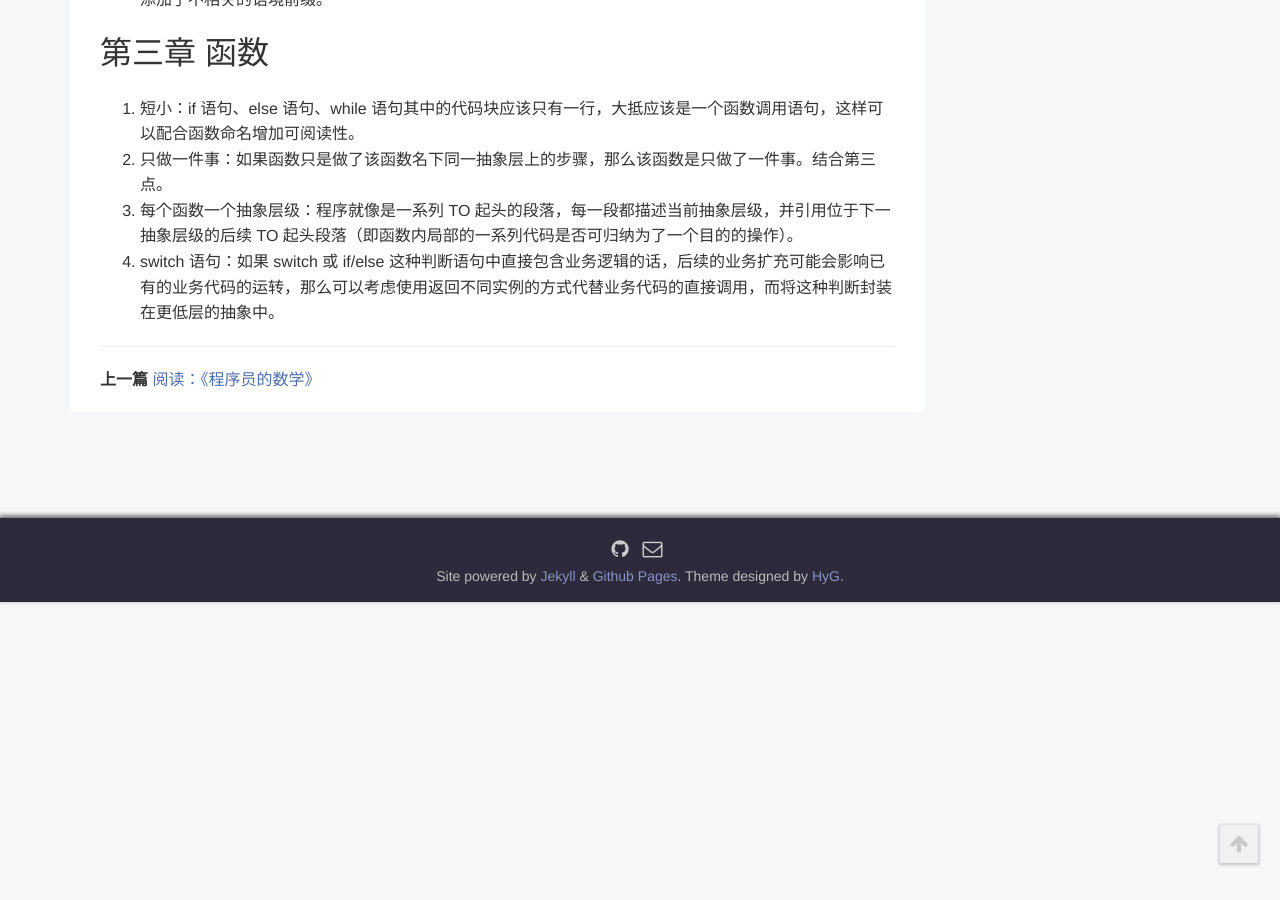
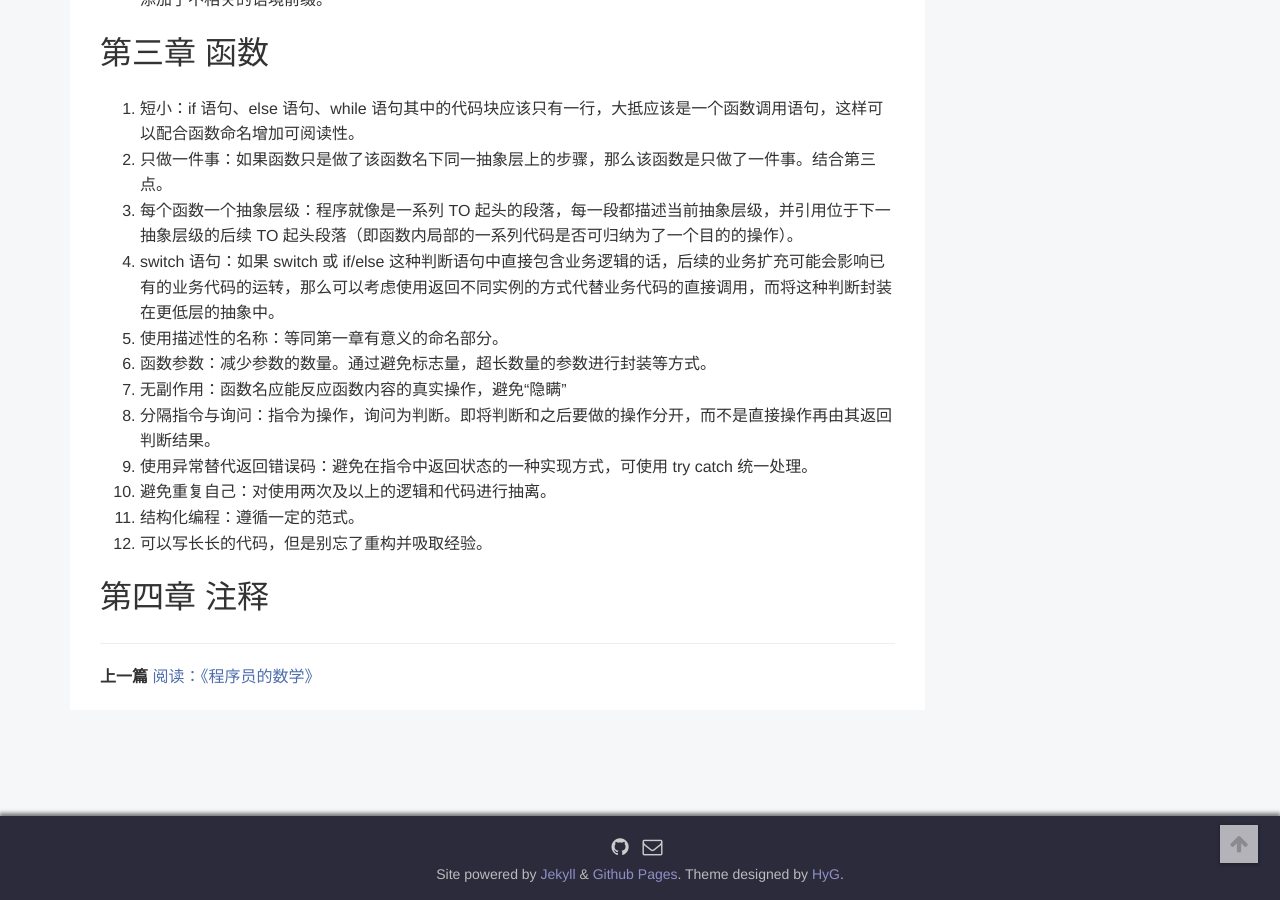
Before and after one commit to toBeTheLight/toBeTheLight.github.io, a Jekyll site: the page built from _posts/2018-09-24-《代码整洁之道》摘录.md, in a window 1280 px wide and 900 px high, scrolled down 1624 px. Built offline with Jekyll 4.4.1, drawn with Linux system fonts in a browser that asks for light colours; a style sheet for code colours, icons or effects is not loaded; before the commit the page ends 2226 px from its top, so only the background shows below that.

Commit message:
feat: 第四章

```diff
--- a/_posts/2018-09-24-《代码整洁之道》摘录.md
+++ b/_posts/2018-09-24-《代码整洁之道》摘录.md
@@ -56,3 +56,13 @@ author: toBeTheLight
 2. 只做一件事：如果函数只是做了该函数名下同一抽象层上的步骤，那么该函数是只做了一件事。结合第三点。
 3. 每个函数一个抽象层级：程序就像是一系列 TO 起头的段落，每一段都描述当前抽象层级，并引用位于下一抽象层级的后续 TO 起头段落（即函数内局部的一系列代码是否可归纳为了一个目的的操作）。
 4. switch 语句：如果 switch 或 if/else 这种判断语句中直接包含业务逻辑的话，后续的业务扩充可能会影响已有的业务代码的运转，那么可以考虑使用返回不同实例的方式代替业务代码的直接调用，而将这种判断封装在更低层的抽象中。
+5. 使用描述性的名称：等同第一章有意义的命名部分。
+6. 函数参数：减少参数的数量。通过避免标志量，超长数量的参数进行封装等方式。
+7. 无副作用：函数名应能反应函数内容的真实操作，避免“隐瞒”
+8. 分隔指令与询问：指令为操作，询问为判断。即将判断和之后要做的操作分开，而不是直接操作再由其返回判断结果。
+9. 使用异常替代返回错误码：避免在指令中返回状态的一种实现方式，可使用 try catch 统一处理。
+10. 避免重复自己：对使用两次及以上的逻辑和代码进行抽离。
+11. 结构化编程：遵循一定的范式。
+12. 可以写长长的代码，但是别忘了重构并吸取经验。
+
+# 第四章 注释
```
